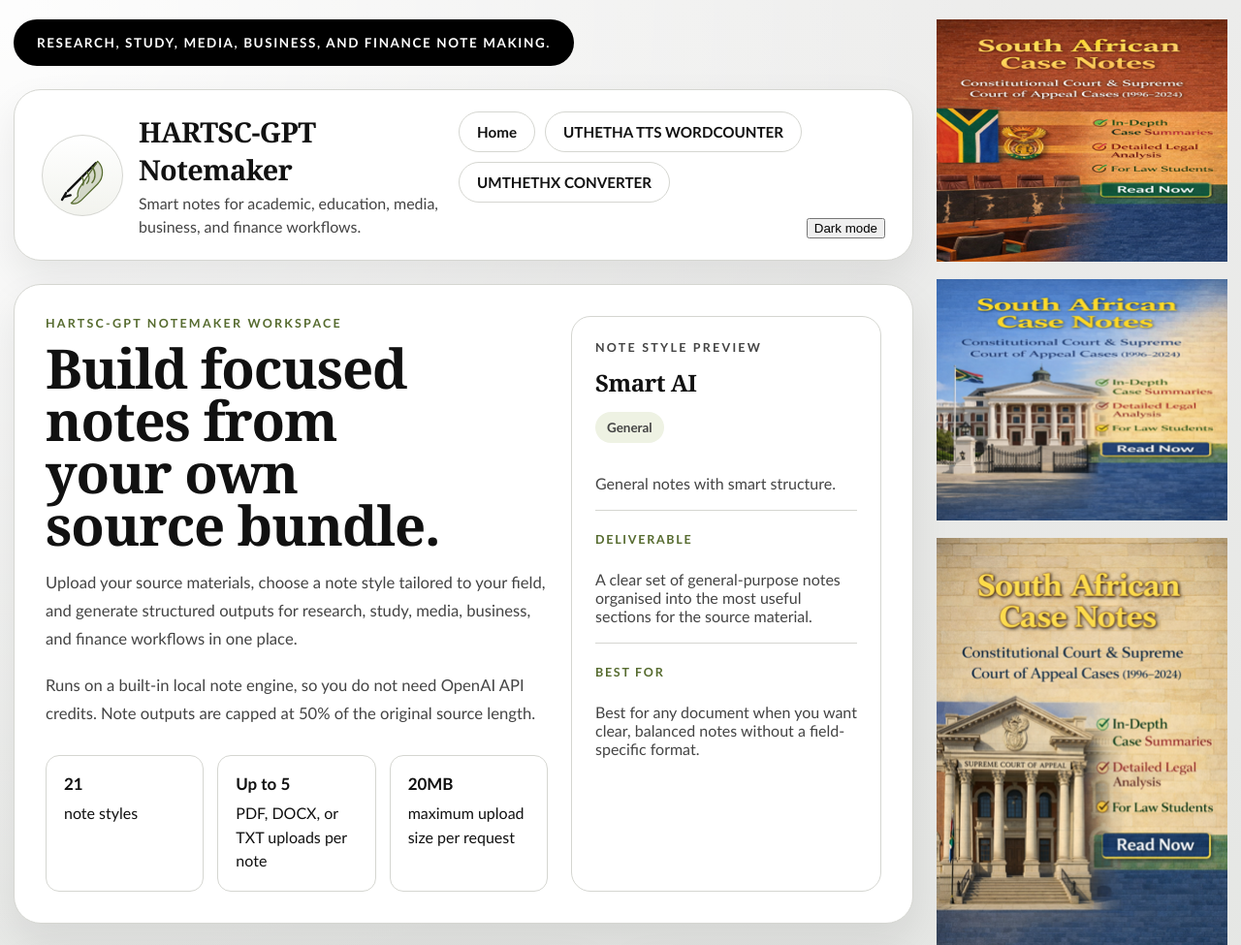
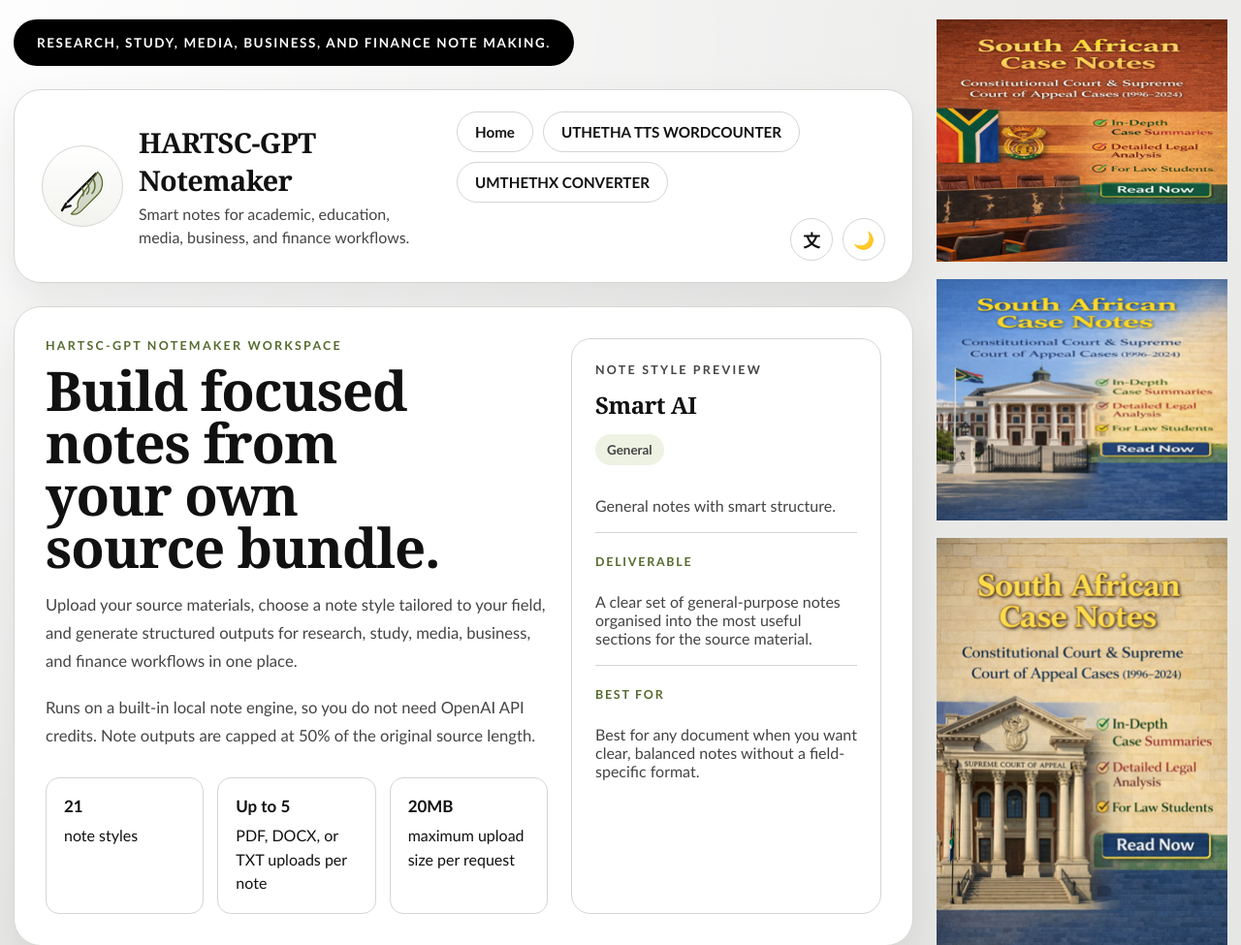
Before and after one commit to jakin250/HARTSCGPT-Notemaker, a Flask app: page / in a window 1280 px wide. Shown: the top 975 px of the page at 97% size. Run offline with Flask 3, Linux system fonts and the light colour scheme.

Commit message:
Update theme toggle and compact translate button UI

```diff
--- a/app/static/app.js
+++ b/app/static/app.js
@@ -11,6 +11,8 @@ const copyResultButton = document.getElementById("copyResultButton");
 const draftResult = document.getElementById("draftResult");
 const maxFiles = fileInput ? Number(fileInput.dataset.maxFiles || "0") : 0;
 const themeToggle = document.getElementById("themeToggle");
+const translateWidget = document.getElementById("translateWidget");
+const translateToggle = document.getElementById("translateToggle");
 
 function applyTheme(theme) {
     document.body.dataset.theme = theme;
@@ -18,8 +20,9 @@ function applyTheme(theme) {
 
     if (themeToggle) {
         const isDark = theme === "dark";
-        themeToggle.textContent = isDark ? "Light mode" : "Dark mode";
-        themeToggle.setAttribute("aria-label", isDark ? "Switch to light mode" : "Switch to dark mode");
+        themeToggle.textContent = isDark ? "☀️" : "🌙";
+        themeToggle.setAttribute("aria-checked", String(isDark));
+        themeToggle.setAttribute("aria-label", isDark ? "Toggle light mode" : "Toggle dark mode");
     }
 }
 
@@ -54,6 +57,26 @@ function initializeTranslateWidget() {
     script.src = "https://translate.google.com/translate_a/element.js?cb=googleTranslateElementInit";
     script.async = true;
     document.head.appendChild(script);
+}
+
+
+
+function initializeTranslateToggle() {
+    if (!translateWidget || !translateToggle) {
+        return;
+    }
+
+    translateToggle.addEventListener("click", () => {
+        const isOpen = translateWidget.classList.toggle("is-open");
+        translateToggle.setAttribute("aria-expanded", String(isOpen));
+    });
+
+    document.addEventListener("click", (event) => {
+        if (!translateWidget.contains(event.target)) {
+            translateWidget.classList.remove("is-open");
+            translateToggle.setAttribute("aria-expanded", "false");
+        }
+    });
 }
 
 function updatePromptPreview(promptId) {
@@ -140,3 +163,4 @@ if (document.body.dataset.hasResult === "true") {
 
 initializeTheme();
 initializeTranslateWidget();
+initializeTranslateToggle();
--- a/app/static/styles.css
+++ b/app/static/styles.css
@@ -206,13 +206,41 @@ a {
 }
 
 .translate-widget-shell {
+    position: relative;
     display: inline-flex;
     align-items: center;
-    gap: 0;
-    padding: 0;
-    border: 0;
-    border-radius: 0;
-    background: transparent;
+}
+
+.translate-toggle,
+.theme-toggle {
+    width: 2.75rem;
+    height: 2.75rem;
+    border-radius: 50%;
+    border: 1px solid var(--line);
+    background: #ffffff;
+    color: var(--ink);
+    font: inherit;
+    font-size: 1.1rem;
+    font-weight: 700;
+    cursor: pointer;
+}
+
+.translate-panel {
+    position: absolute;
+    top: calc(100% + 10px);
+    right: 0;
+    z-index: 40;
+    display: none;
+    min-width: 220px;
+    padding: 10px;
+    border-radius: 14px;
+    border: 1px solid var(--line);
+    background: var(--paper);
+    box-shadow: var(--shadow);
+}
+
+.translate-widget-shell.is-open .translate-panel {
+    display: block;
 }
 
 .utility-label {
@@ -639,6 +667,7 @@ body[data-theme="dark"] input[type="text"] {
 body[data-theme="dark"] .primary-button,
 body[data-theme="dark"] .secondary-button,
 body[data-theme="dark"] .theme-toggle,
+body[data-theme="dark"] .translate-toggle,
 body[data-theme="dark"] #google_translate_element .goog-te-combo {
     background: #ffffff !important;
     color: #000000 !important;
@@ -650,6 +679,8 @@ body[data-theme="dark"] .primary-button:hover,
 body[data-theme="dark"] .secondary-button:hover,
 body[data-theme="dark"] .theme-toggle:hover,
 body[data-theme="dark"] .theme-toggle:focus-visible,
+body[data-theme="dark"] .translate-toggle:hover,
+body[data-theme="dark"] .translate-toggle:focus-visible,
 body[data-theme="dark"] .site-nav a:hover,
 body[data-theme="dark"] .site-nav a:focus-visible {
     background: #000000 !important;
--- a/app/templates/index.html
+++ b/app/templates/index.html
@@ -51,11 +51,14 @@
                             <a href="https://www.umthethx.online/">UMTHETHX CONVERTER</a>
                         </nav>
                         <div class="utility-controls">
-                            <div class="translate-widget-shell">
+                            <div class="translate-widget-shell" id="translateWidget">
                                 <span class="utility-label">Translate</span>
-                                <div id="google_translate_element"></div>
+                                <button class="translate-toggle" id="translateToggle" type="button" aria-label="Open translation language selector" aria-expanded="false" aria-controls="google_translate_element">文</button>
+                                <div class="translate-panel" id="translatePanel">
+                                    <div id="google_translate_element"></div>
+                                </div>
                             </div>
-                            <button class="theme-toggle" id="themeToggle" type="button" aria-label="Switch to dark mode">Dark mode</button>
+                            <button class="theme-toggle" id="themeToggle" type="button" role="switch" aria-checked="false" aria-label="Toggle dark mode">🌙</button>
                         </div>
                     </div>
                 </div>
```
